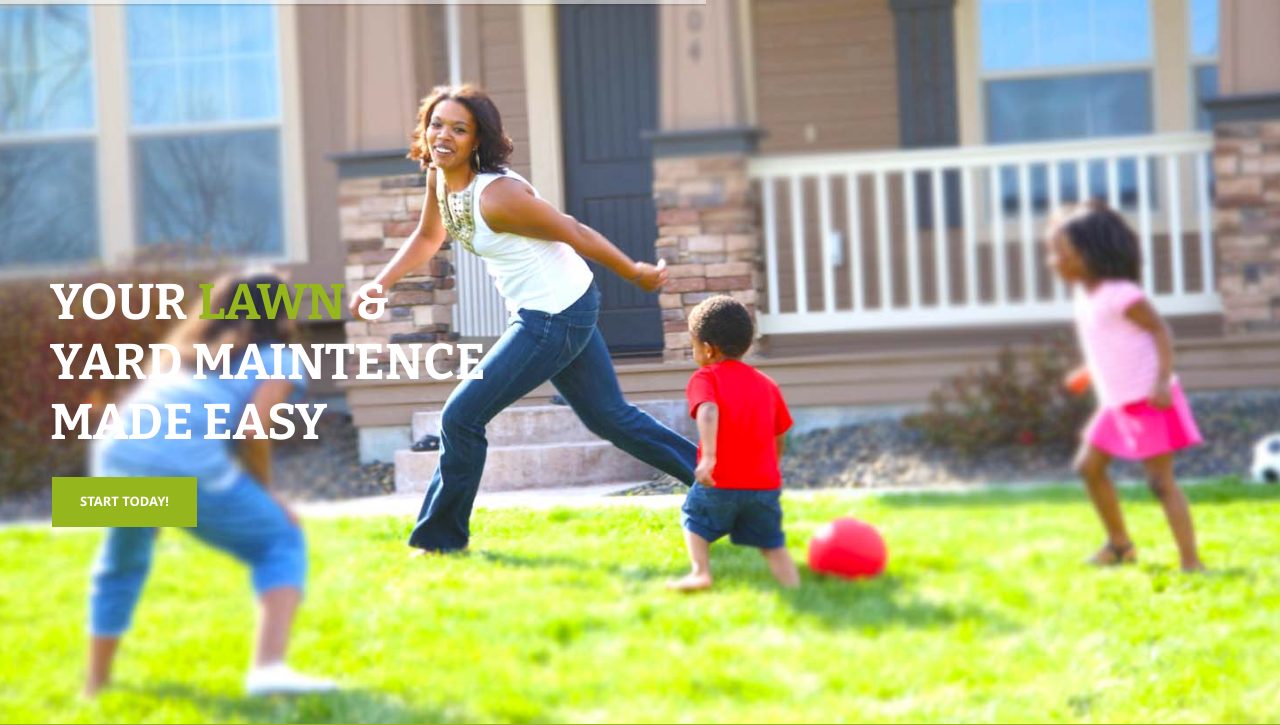
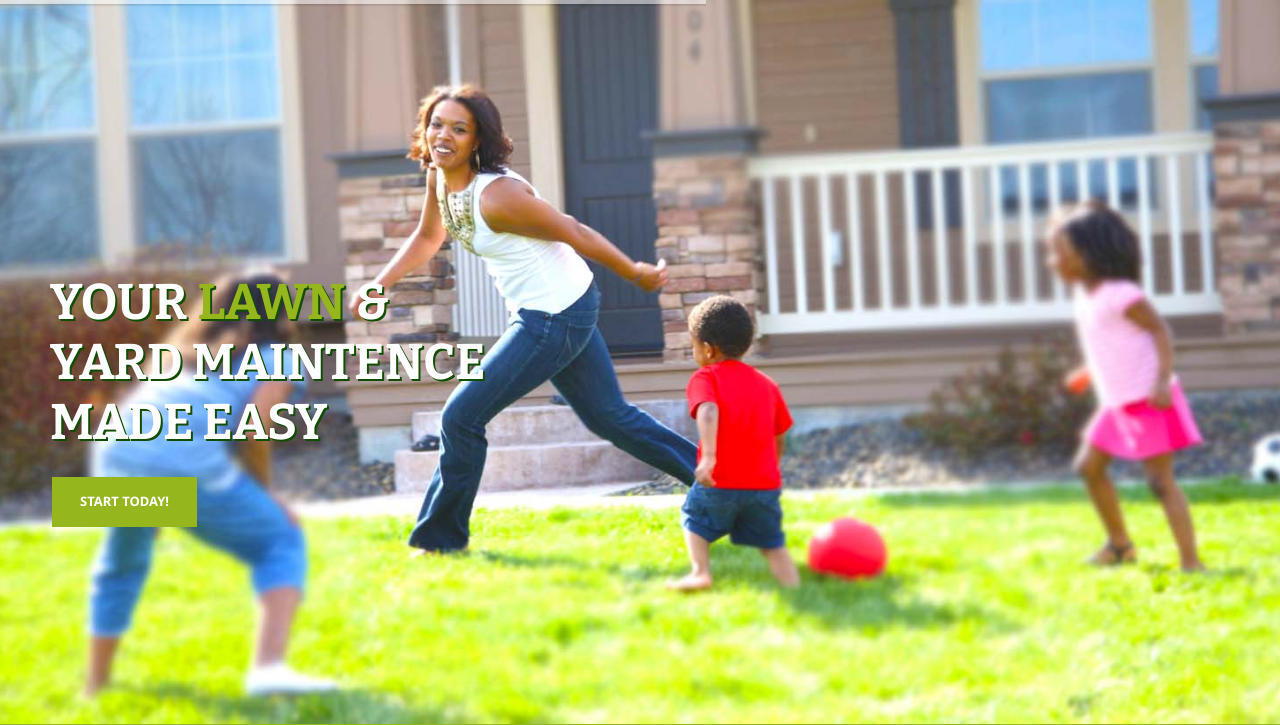
Before and after one commit to walkerfharris/iLawn_Project, a PHP site: page / in a window 1280 px wide. Shown: the part 111-836 px from the top of the page. Run offline with PHP 8.4, Linux system fonts and the light colour scheme; some libraries are stand-ins or nearby versions.

Commit message:
only chnaged css

```diff
--- a/css/slider-setting.css
+++ b/css/slider-setting.css
@@ -88,6 +88,7 @@
 	font-weight:700;
 	font-family:Bitter;
 	line-height:60px;
+	text-shadow: 2px 2px #114e04;
 }
 .main-slider .tp-banner-container .tp-banner .roman-text span{
 	font-size:50px;
```
